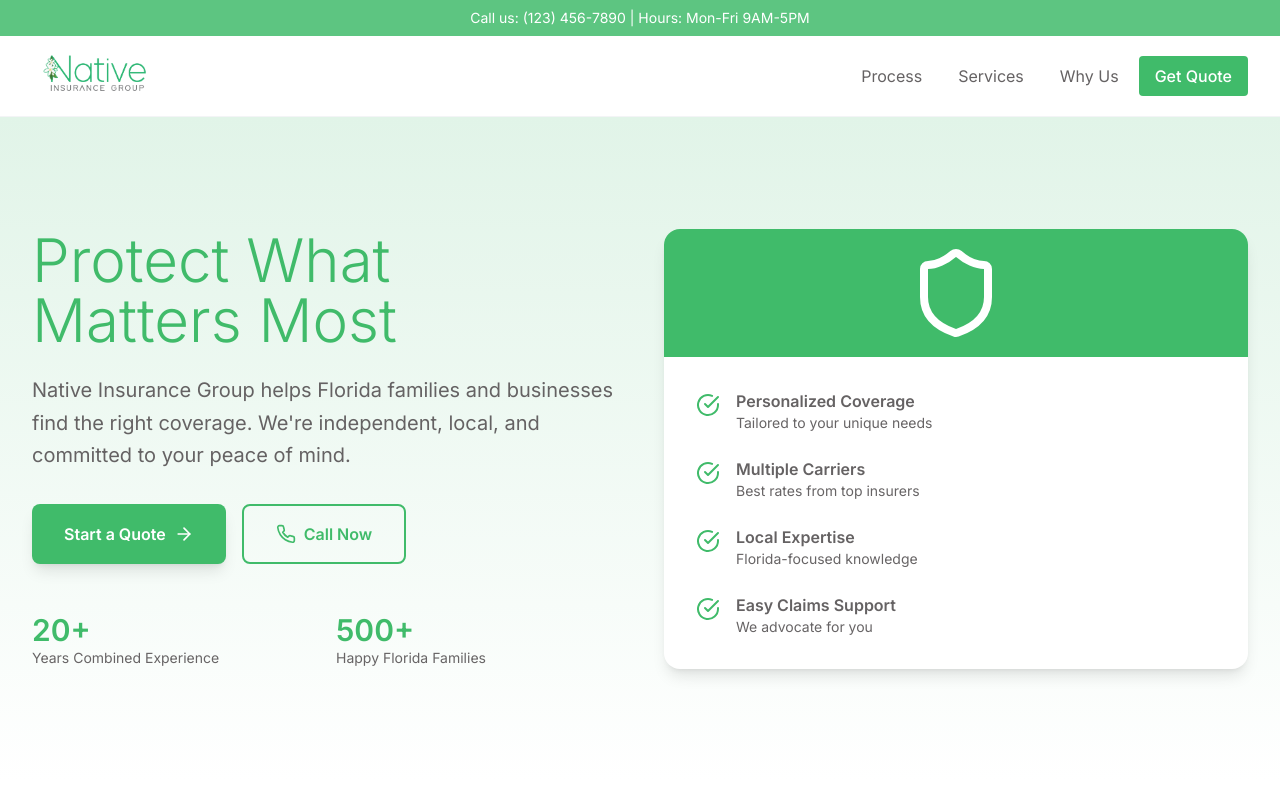
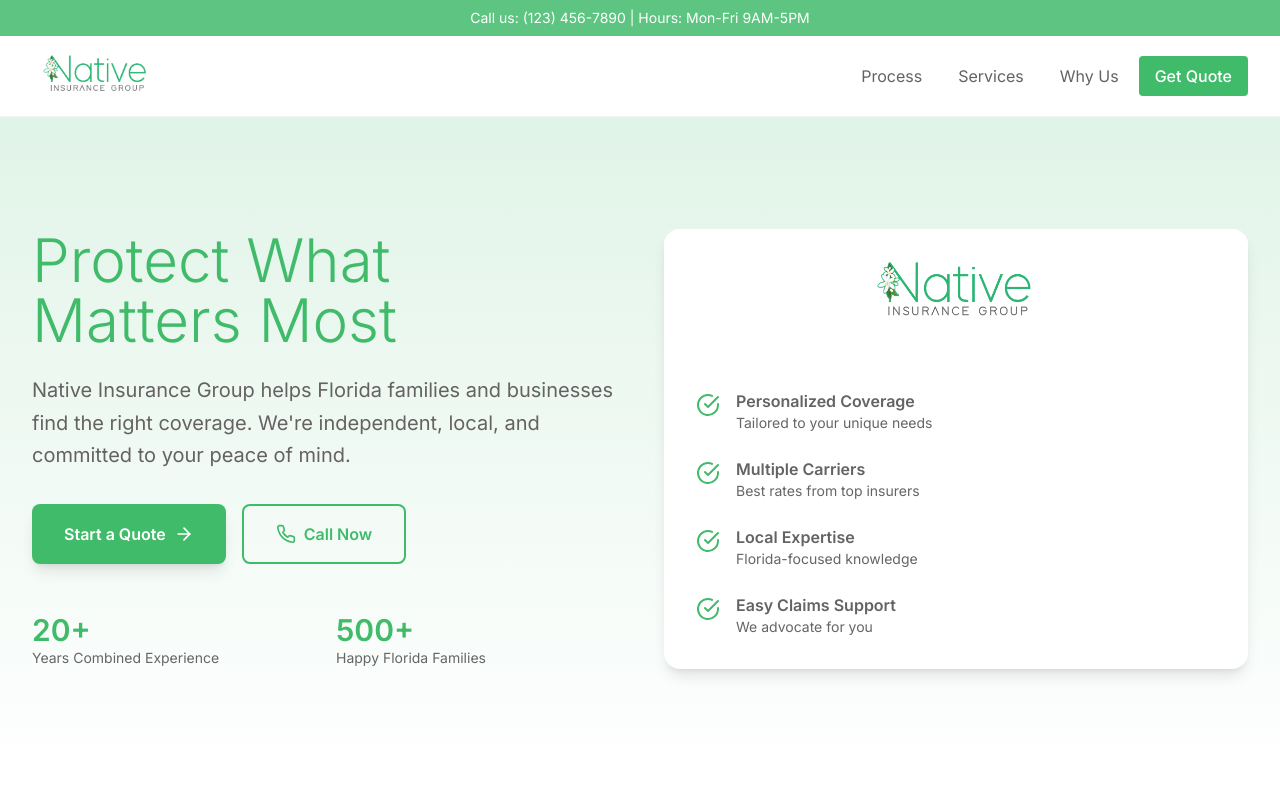
Before and after one commit to Millenium-AI/native, a React (Vite) app: page / in a window 1280 px wide. Shown: the top 800 px of the page. Built offline with nearby package versions, Linux system fonts and the light colour scheme.

Commit message:
Update home page card with logo

```diff
--- a/src/App.tsx
+++ b/src/App.tsx
@@ -112,8 +112,8 @@ function App() {
             </div>
 
             <div className="bg-white rounded-2xl shadow-lg overflow-hidden">
-              <div className="bg-native-green h-32 flex items-center justify-center">
-                <Shield className="w-24 h-24 text-white" />
+              <div className="bg-white h-32 flex items-center justify-center p-4">
+                <img src="/001_NATIVE_INSURANCE_GROUP_Blossom.png" alt="Native Insurance Group" className="h-24 w-auto" />
               </div>
               <div className="p-8 space-y-6">
                 <div className="flex items-start gap-4">
```
